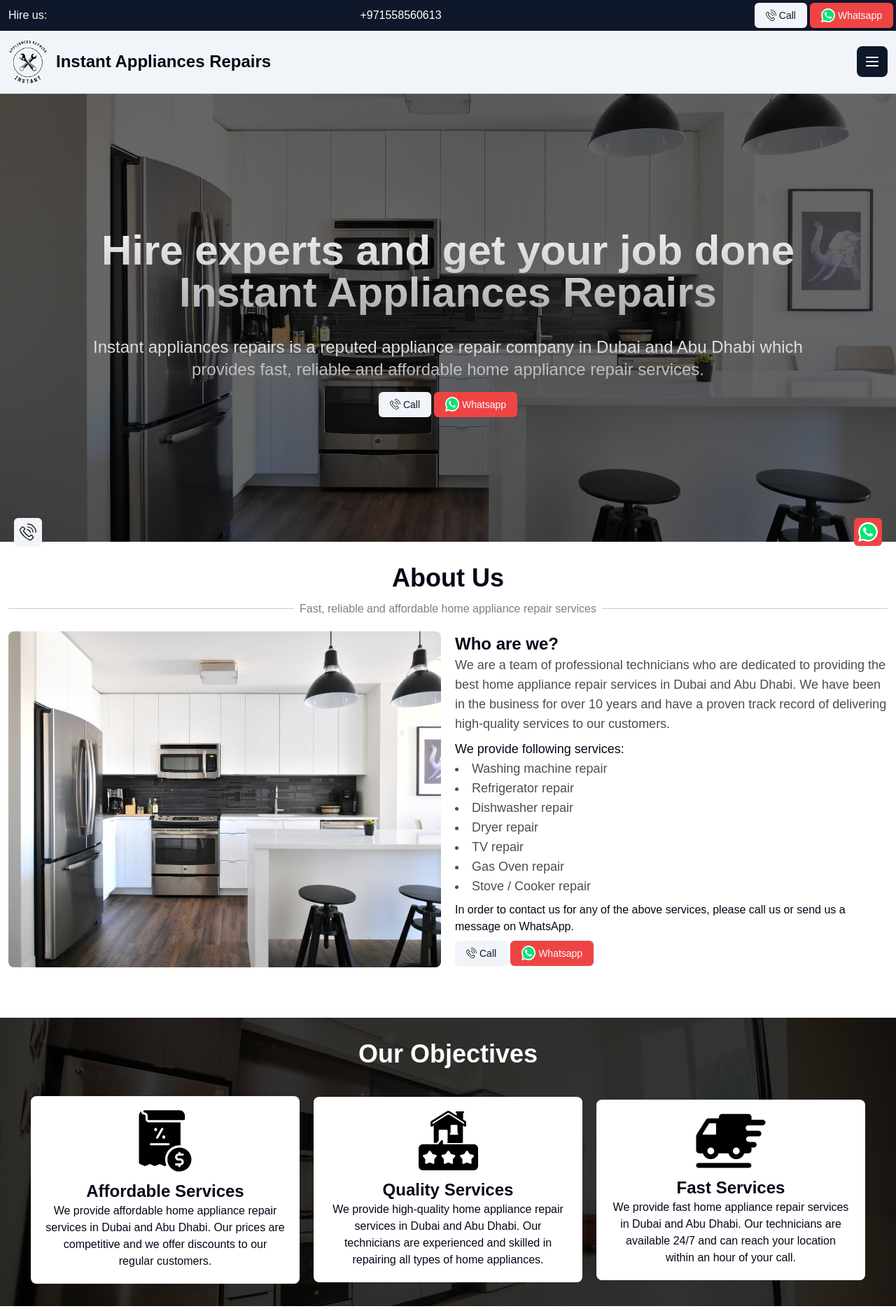
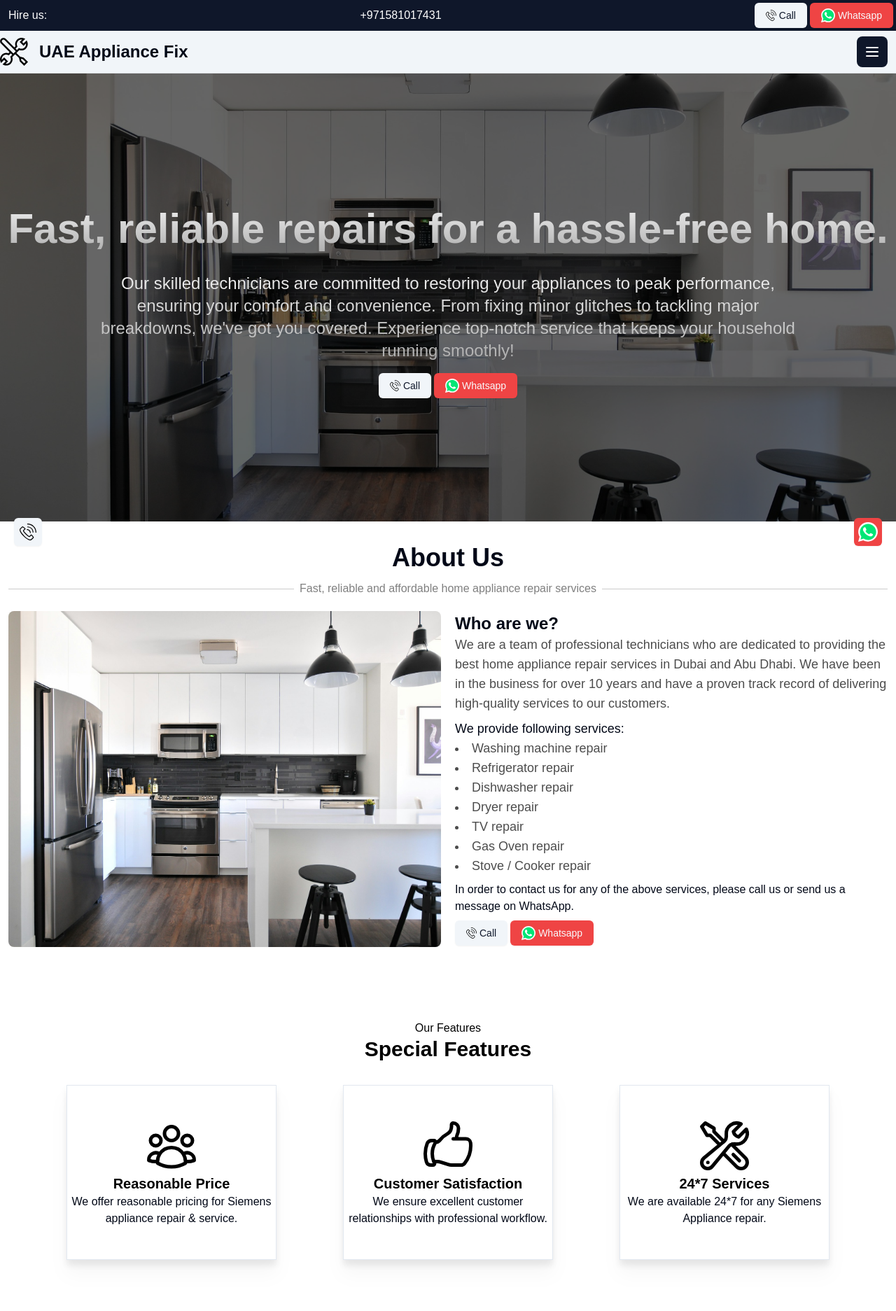
Before and after one commit to cyhammad/repair-site-3, a Next.js app: page / in a window 1280 px wide. Shown: the top 1873 px of the page at 70% size. Built offline with nearby package versions, Linux system fonts and the light colour scheme; a web font is replaced by a local one.

Commit message:
website updated

```diff
--- a/src/app/layout.jsx
+++ b/src/app/layout.jsx
@@ -17,7 +17,7 @@ const font = Afacad({
 });
 
 export const metadata = {
-  title: "Instant Appliances Repair",
+  title: "UAE Appliance Fix",
   description: "Best home appliances repait site in Dubai and Abu Dhabi",
 };
 
--- a/src/app/service/[service]/page.jsx
+++ b/src/app/service/[service]/page.jsx
@@ -33,7 +33,8 @@ export default function ServicePage({ params }) {
               highly trained and provide the best customer service available to
               you. We are committed to providing you with the best service
               possible.
-              <br /> Instant appliances repairs is a reputed appliance repair
+              <br /> UAE Appliance Fix
+s is a reputed appliance repair
               company in Dubai and Abu Dhabi which provides fast, reliable and
               affordable home appliance repair services.
             </span>
@@ -43,7 +44,8 @@ export default function ServicePage({ params }) {
               Arrange your appointment easily right now!
             </h1>
             <span className="text-white/80">
-              After appointment instant appliances repair team will reach you
+              After appointment UAE Appliance Fix
+ team will reach you
               within 24 hrs.
             </span>
             <div className="mt-5">
--- a/src/components/footer/Footer.jsx
+++ b/src/components/footer/Footer.jsx
@@ -6,9 +6,11 @@ export default function Footer() {
     <div className="flex w-full flex-col items-center justify-center bg-primary px-3 text-white">
       <div className="grid w-full max-w-7xl gap-10 py-10 sm:grid-cols-[0.75fr_1fr]">
         <div className="flex flex-col gap-3">
-          <h1 className="text-4xl font-bold">Instant Appliances Repairs</h1>
+          <h1 className="text-4xl font-bold">UAE Appliance Fix
+</h1>
           <span className="text-white/80">
-            Instant appliances repairs is a reputed appliance repair company in
+            UAE Appliance Fix
+s is a reputed appliance repair company in
             Dubai and Abu Dhabi which provides fast, reliable and affordable
             home appliance repair services. We offer home appliance repair
             services of all well known electronic brands in all over Dubai.
@@ -57,7 +59,8 @@ export default function Footer() {
         </div>
       </div>
       <div className="flex w-full items-center justify-center border-t border-white/20 py-4">
-        &copy; 2024 Instant Appliances Repairs. All rights reserved.
+        &copy; 2024 UAE Appliance Fix
+s. All rights reserved.
       </div>
     </div>
   );
--- a/src/components/header/Header.jsx
+++ b/src/components/header/Header.jsx
@@ -4,15 +4,46 @@ import Sidebar from "./Sidebar";
 export default function Header() {
   return (
     <div className="flex w-full items-center justify-center border-b border-black/10 bg-secondary py-2 pr-3">
-      <div className="flex w-full max-w-7xl items-center justify-between gap-5">
-        <div className="flex items-center">
-          <Image src="/logo.png" width={80} height={80} />
-          <h1 className="text-lg font-bold sm:text-2xl">
-            Instant Appliances Repairs
-          </h1>
+    <div className="flex w-full max-w-7xl items-center justify-between gap-5">
+      <div className="flex items-center">
+        {/* Inline SVG logo */}
+        <div className="w-[40px] h-[40px] ">
+          <svg
+            fill="#000000"
+            height="100%"
+            width="100%"
+            viewBox="0 0 489.347 489.347"
+            xmlns="http://www.w3.org/2000/svg"
+            xmlnsXlink="http://www.w3.org/1999/xlink"
+          >
+            <g>
+              <path d="M412.642,345.939l-59.523-14.229l-66.352-66.352l51.12-51.055c11.874,4.167,24.216,6.203,36.499,6.202
+                c28.736-0.002,57.122-11.149,78.233-32.221c32.686-32.626,41.544-82.646,22.043-124.466l-9.042-19.391l-53.807,53.682
+                l-24.986-24.941l53.822-53.696L421.17,10.42C379.3-9.036,329.218-0.195,296.546,32.417
+                c-30.131,30.078-40.012,74.943-26.092,114.534l-20.111,20.086L102.13,18.837C91.061,7.731,76.32,1.605,60.621,1.587
+                c-0.023,0-0.044,0-0.067,0c-15.696,0-30.45,6.104-41.553,17.195C7.886,29.897,1.77,44.669,1.778,60.378
+                c0.008,15.697,6.129,30.456,17.233,41.553L167.18,250.094l-20.155,20.129c-39.652-13.917-84.597-4.061-114.733,26.02
+                C-0.393,328.869-9.252,378.888,10.25,420.708l9.042,19.391l53.806-53.681l24.986,24.94l-53.822,53.697l19.48,9.051
+                c14.814,6.883,30.652,10.224,46.388,10.224c28.738-0.001,57.124-11.148,78.235-32.221c30.132-30.078,40.013-74.943,26.093-114.534
+                l51.082-51.018l66.366,66.366l14.229,59.523l76.705,76.706l66.507-66.507L412.642,345.939z M301.691,144.194
+                c-14.181-30.419-7.73-66.807,16.05-90.545c18.28-18.246,44.036-26.278,68.827-22.6l-42.211,42.113l67.451,67.328l42.24-42.142
+                c3.697,24.738-4.343,50.456-22.622,68.702c-23.802,23.759-60.288,30.197-90.793,16.02l-9.505-4.417l-34.603,34.559l-24.968-24.965
+                l34.573-34.529L301.691,144.194z M31.778,60.362c-0.004-7.69,2.992-14.923,8.43-20.362c5.433-5.426,12.657-8.414,20.347-8.414
+                c7.711,0.009,14.918,3.002,20.345,8.446l194.398,194.38l-40.711,40.659L40.221,80.714C34.781,75.277,31.782,68.049,31.778,60.362z
+                 M167.171,430.877c-18.28,18.246-44.038,26.278-68.827,22.6l42.211-42.112l-67.451-67.329l-42.24,42.142
+                c-3.698-24.737,4.343-50.455,22.623-68.702c23.801-23.758,60.288-30.197,90.792-16.021l9.505,4.417l34.609-34.565l24.967,24.966
+                l-34.578,34.534l4.44,9.525C197.403,370.751,190.952,407.138,167.171,430.877z M373.342,397.227l-7.564-31.645l31.646,7.564
+                l49.498,49.499l-24.081,24.081L373.342,397.227z"/>
+            </g>
+          </svg>
         </div>
-        <Sidebar />
+        <h1 className="text-lg font-bold sm:text-2xl ml-4">
+        UAE Appliance Fix
+        </h1>
       </div>
+      <Sidebar />
     </div>
+  </div>
+
   );
 }
--- a/src/components/header/Sidebar.jsx
+++ b/src/components/header/Sidebar.jsx
@@ -27,10 +27,12 @@ export default function Sidebar() {
         <SheetHeader>
           <SheetTitle className="flex flex-col items-center justify-center text-center text-2xl">
             <Image src="/logo.png" width={100} height={100} />
-            Instant Appliances Repairs
+            UAE Appliance Fix
+s
           </SheetTitle>
           <SheetDescription className="text-center sm:text-lg">
-            Instant Appliances Repairs is a home appliances repair service in
+            UAE Appliance Fix
+s is a home appliances repair service in
             Dubai and Abu Dhabi, that provides washing machine repair,
             refrigerator repair, dishwasher repair, dryer repair, stove and
             cooker repair, gas oven repair and television repair.
--- a/src/components/sections/AboutSection.jsx
+++ b/src/components/sections/AboutSection.jsx
@@ -4,6 +4,7 @@ import CallAndWhatsappButton from "../buttons/CallAndWhatsappButton";
 
 export default function AboutSection() {
   return (
+    <>
       <div className="flex w-full flex-col items-center justify-center gap-3 px-3 py-8">
         <h1 className="text-4xl font-bold">About Us</h1>
         <div className="flex w-full items-center gap-2">
@@ -42,5 +43,50 @@ export default function AboutSection() {
           </div>
         </div>
       </div>
+
+      <div className="w-full h-[100px] flex justify-center  ">
+        <div className="w-[500px] h-[80px] md:h-full flex flex-col text-center align-middle">
+          <h5 className="text-base mt-8 text-[black]">Our Features</h5>
+          <h1 className="text-3xl font-extrabold text-[black]">
+            Special Features
+          </h1>
+        </div>
+      </div>
+
+      <div className="w-auto mx-2 mt-3 md:mt-0 md:mx-0 md:w-full h-[800px] md:h-[350px] flex flex-col md:flex-row justify-evenly items-center ">
+        {/* Feature 1 */}
+        <div className="w-full px-3 md:p-0 md:w-[300px] h-[300px]">
+          <div className="w-full drop-shadow-xl h-[250px] bg-white border-[1px] border-grey flex flex-col justify-center items-center text-center">
+            <svg xmlns="http://www.w3.org/2000/svg" fill="none" viewBox="0 0 24 24" strokeWidth={1.5} stroke="currentColor" className="w-20 text-[black] h-20 hover:scale-110 duration-300">
+              <path strokeLinecap="round" strokeLinejoin="round" d="M18 18.72a9.094 9.094 0 003.741-.479 3 3 0 00-4.682-2.72m.94 3.198l.001.031c0 .225-.012.447-.037.666A11.944 11.944 0 0112 21c-2.17 0-4.207-.576-5.963-1.584A6.062 6.062 0 016 18.719m12 0a5.971 5.971 0 00-.941-3.197m0 0A5.995 5.995 0 0012 12.75a5.995 5.995 0 00-5.058 2.772m0 0a3 3 0 00-4.681 2.72 8.986 8.986 0 003.74.477m.94-3.197a5.971 5.971 0 00-.94 3.197M15 6.75a3 3 0 11-6 0 3 3 0 016 0zm6 3a2.25 2.25 0 11-4.5 0 2.25 2.25 0 014.5 0zm-13.5 0a2.25 2.25 0 11-4.5 0 2.25 2.25 0 014.5 0z" />
+            </svg>
+            <h1 className="text-xl font-extrabold text-[black]">Reasonable Price</h1>
+            <h1 className="px-6 md:p-0">We offer reasonable pricing for Siemens appliance repair & service.</h1>
+          </div>
+        </div>
+
+        {/* Feature 2 */}
+        <div className="w-full px-3 md:p-0 md:w-[300px] h-[300px]">
+          <div className="w-full h-[250px] drop-shadow-xl bg-white border-[1px] border-grey flex flex-col justify-center items-center text-center">
+            <svg xmlns="http://www.w3.org/2000/svg" fill="none" viewBox="0 0 24 24" strokeWidth={1.5} stroke="currentColor" className="w-20 h-20 text-[black] hover:scale-110 duration-300">
+              <path strokeLinecap="round" strokeLinejoin="round" d="M6.633 10.5c.806 0 1.533-.446 2.031-1.08a9.041 9.041 0 012.861-2.4c.723-.384 1.35-.956 1.653-1.715a4.498 4.498 0 00.322-1.672V3a.75.75 0 01.75-.75A2.25 2.25 0 0116.5 4.5c0 1.152-.26 2.243-.723 3.218-.266.558.107 1.282.725 1.282h3.126c1.026 0 1.945.694 2.054 1.715.045.422.068.85.068 1.285a11.95 11.95 0 01-2.649 7.521c-.388.482-.987.729-1.605.729H13.48c-.483 0-.964-.078-1.423-.23l-3.114-1.04a4.501 4.501 0 00-1.423-.23H5.904M14.25 9h2.25M5.904 18.75c.083.205.173.405.27.602.197.4-.078.898-.523.898h-.908c-.889 0-1.713-.518-1.972-1.368a12 12 0 01-.521-3.507c0-1.553.295-3.036.831-4.398C3.387 10.203 4.167 9.75 5 9.75h1.053c.472 0 .745.556.5.96a8.958 8.958 0 00-1.302 4.665c0 1.194.232 2.333.654 3.375z" />
+            </svg>
+            <h1 className="text-xl font-extrabold text-[black]">Customer Satisfaction</h1>
+            <h1 className="px-6 md:p-0">We ensure excellent customer relationships with professional workflow.</h1>
+          </div>
+        </div>
+
+        {/* Feature 3 */}
+        <div className="w-full px-3 md:p-0 md:w-[300px] h-[300px]">
+          <div className="w-full h-[250px] drop-shadow-xl bg-white border-[1px] border-grey flex flex-col justify-center items-center text-center">
+            <svg xmlns="http://www.w3.org/2000/svg" fill="none" viewBox="0 0 24 24" strokeWidth={1.5} stroke="currentColor" className="w-20 h-20 text-[black] hover:scale-110 duration-300">
+              <path strokeLinecap="round" strokeLinejoin="round" d="M11.42 15.17L17.25 21A2.652 2.652 0 0021 17.25l-5.877-5.877M11.42 15.17l2.496-3.03c.317-.384.74-.626 1.208-.766M11.42 15.17l-4.655 5.653a2.548 2.548 0 11-3.586-3.586l6.837-5.63m5.108-.233c.55-.164 1.163-.188 1.743-.14a4.5 4.5 0 004.486-6.336l-3.276 3.277a3.004 3.004 0 01-2.25-2.25l3.276-3.276a4.5 4.5 0 00-6.336 4.486c.091 1.076-.071 2.264-.904 2.95l-.102.085m-1.745 1.437L5.909 7.5H4.5L2.25 3.75l1.5-1.5L7.5 4.5v1.409l4.26 4.26m-1.745 1.437l1.745-1.437m6.615 8.206L15.75 15.75M4.867 19.125h.008v.008h-.008v-.008z" />
+            </svg>
+            <h1 className="text-xl font-extrabold text-[black]">24*7 Services</h1>
+            <h1 className="px-6 md:p-0">We are available 24*7 for any Siemens Appliance repair.</h1>
+          </div>
+        </div>
+      </div>
+    </>
   );
 }
--- a/src/components/sections/ContactSection.jsx
+++ b/src/components/sections/ContactSection.jsx
@@ -28,7 +28,7 @@ export default function ContactSection() {
           <div className="flex py-5">
             <CallAndWhatsappButton />
           </div>
-          <h1 className="text-3xl">Why Choose Instant Appliances Repairs?</h1>
+          <h1 className="text-3xl">Why Choose UAE Appliance Fix?</h1>
           <ul className="list-disc pl-5 py-2">
             <li>
               <b>Experienced Technicians:</b> Our team has extensive experience
--- a/src/components/slider/MainBannerSlider.jsx
+++ b/src/components/slider/MainBannerSlider.jsx
@@ -23,12 +23,13 @@ export function MainBannerSlider() {
         className="z-50 flex flex-col items-center justify-center"
       >
         <motion.p className="bg-gradient-to-b from-neutral-50 to-neutral-400 bg-clip-text py-4 text-center text-2xl font-bold text-transparent md:text-6xl">
-          Hire experts and get your job done <br /> Instant Appliances Repairs
-        </motion.p>
+        Fast, reliable repairs for a hassle-free home.        </motion.p>
         <motion.p className="max-w-5xl bg-gradient-to-b from-neutral-50 to-neutral-400 bg-clip-text py-4 text-center text-lg text-transparent md:text-2xl">
-          Instant appliances repairs is a reputed appliance repair company in
-          Dubai and Abu Dhabi which provides fast, reliable and affordable home
-          appliance repair services.
+        Our skilled technicians are committed to restoring your appliances
+              to peak performance, ensuring your comfort and convenience. From
+              fixing minor glitches to tackling major breakdowns, we've got you
+              covered. Experience top-notch service that keeps your household
+              running smoothly!
         </motion.p>
         <CallAndWhatsappButton />
       </motion.div>
--- a/src/lib/phone.js
+++ b/src/lib/phone.js
@@ -1 +1 @@
-export const phone = "+971558560613";
+export const phone = "+971581017431";
```
Also changed, not shown: src/lib/data.js. Lines whose indentation alone changed are shown as unchanged.
